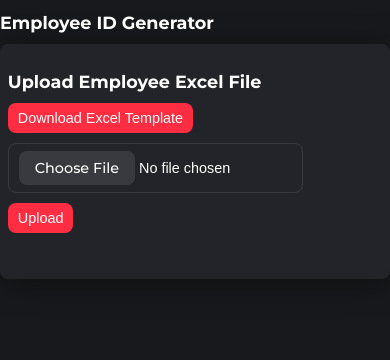
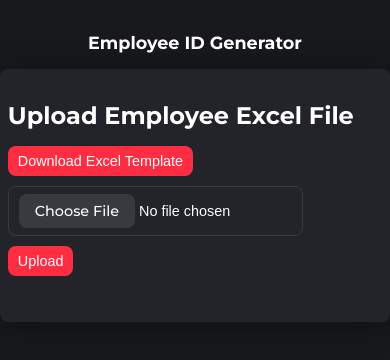
Before and after one commit to MohannadSambo/employee-id-generator, a website: page index.html in a window 390 px wide. Drawn offline with Linux system fonts and the light colour scheme.

Commit message:
The big title in the middle

```diff
--- a/main.js
+++ b/main.js
@@ -302,16 +302,16 @@ function showStatus(message, isError = false) {
 function excelDateToJSDate(serial) {
   // Excel's epoch starts at 1899-12-31
   const excelEpoch = new Date(1899, 11, 31);
-  // Excel incorrectly treats 1900 as a leap year, so dates >= 60 are offset by 1
   let days = Math.floor(serial);
   if (days > 59) days -= 1;
+  // Add 1 day to match Excel's display
+  days += 1;
   const result = new Date(excelEpoch.getTime() + days * 24 * 60 * 60 * 1000);
   return result;
 }
 function formatDateString(val) {
   if (typeof val === 'number') {
     const d = excelDateToJSDate(val);
-    // Format as YYYY-MM-DD
     const yyyy = d.getFullYear();
     const mm = String(d.getMonth() + 1).padStart(2, '0');
     const dd = String(d.getDate()).padStart(2, '0');
@@ -324,8 +324,7 @@ function formatDateString(val) {
   // Parse date string as DD/MM/YYYY or MM/DD/YYYY (Excel export)
   if (typeof val === 'string' && /^(\d{2})[\/\-](\d{2})[\/\-](\d{4})$/.test(val)) {
     const parts = val.split(/[\/\-]/);
-    // Try DD/MM/YYYY first (Excel default in many locales)
-    const d = new Date(Number(parts[2]), Number(parts[1]) - 1, Number(parts[0]));
+    const d = new Date(Number(parts[2]), Number(parts[1]) - 1, Number(parts[0]) + 1); // Add 1 to day
     const yyyy = d.getFullYear();
     const mm = String(d.getMonth() + 1).padStart(2, '0');
     const dd = String(d.getDate()).padStart(2, '0');
--- a/style.css
+++ b/style.css
@@ -145,8 +145,9 @@ label[for="patternSelect"] {
     padding: 24px 10px;
     max-width: 98vw;
   }
-  h1, h2 {
+  h1 {
     font-size: 1.5rem;
+    margin-top: 24px;
   }
   button, input[type="file"] {
     font-size: 0.95rem;
@@ -170,8 +171,9 @@ label[for="patternSelect"] {
     margin: 10px auto;
     border-radius: 8px;
   }
-  h1, h2 {
+  h1 {
     font-size: 1.1rem;
+    margin-top: 16px;
     margin-bottom: 0.7rem;
   }
   button, input[type="file"] {
@@ -197,3 +199,11 @@ label[for="patternSelect"] {
     margin-bottom: 4px;
   }
 }
+
+h1 {
+  text-align: center;
+  margin-top: 32px;
+  margin-bottom: 1rem;
+  font-weight: 700;
+  color: #fff;
+}
```
